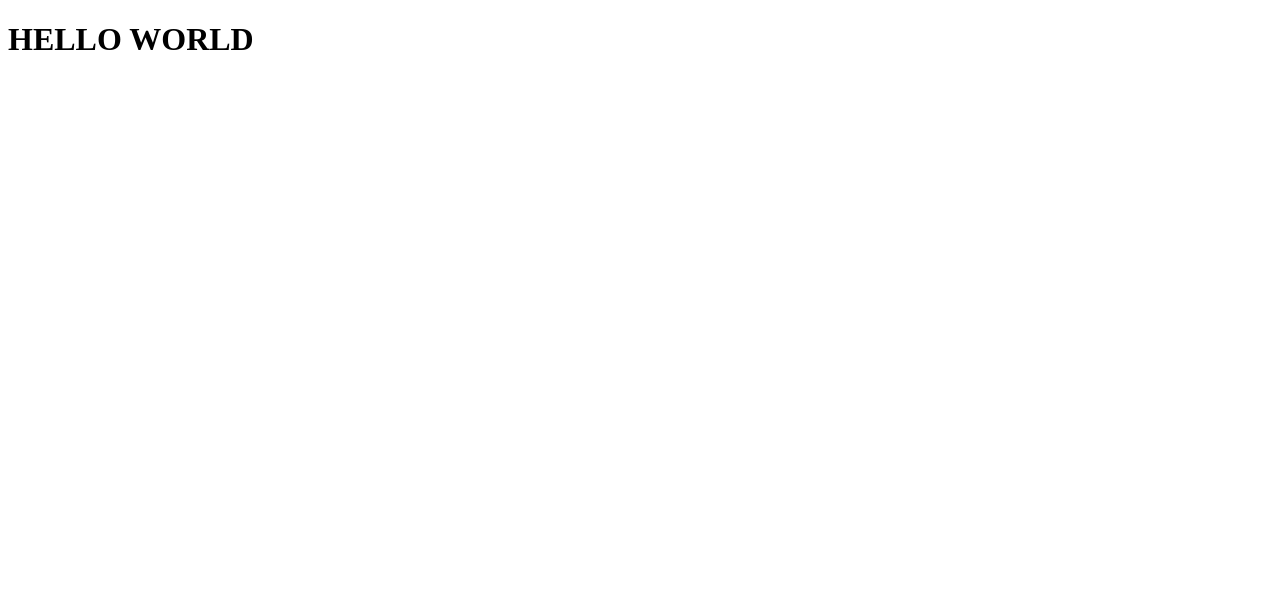
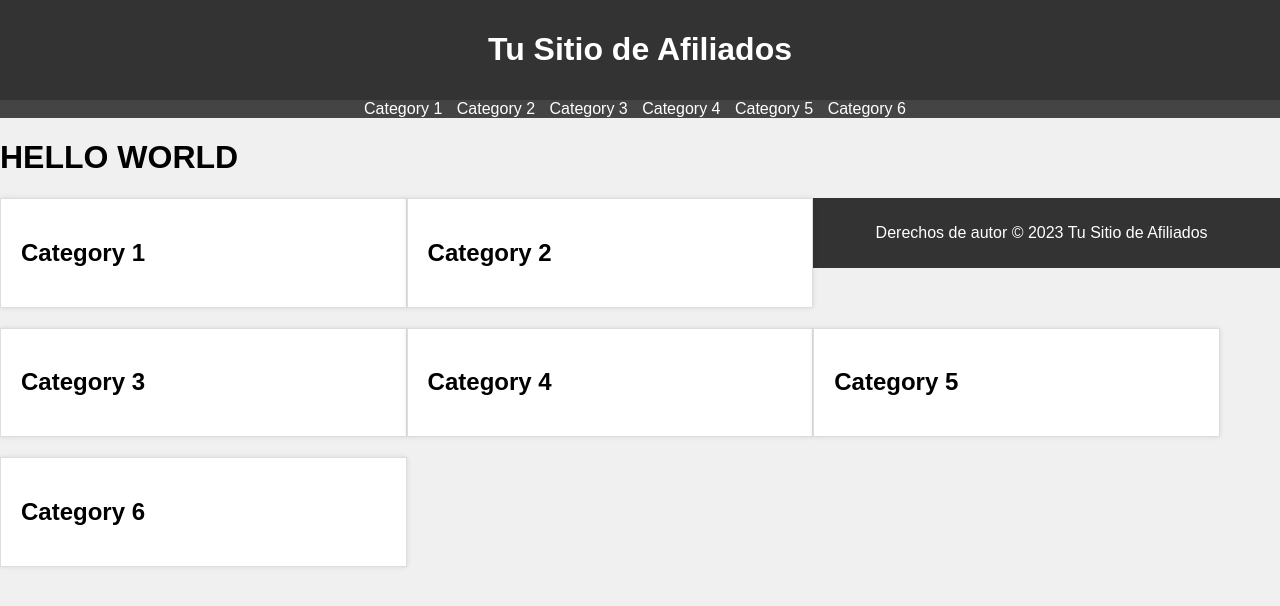
Before and after one commit to LeannDev/auto_nicho, a Django app: page / in a window 1280 px wide. Before the commit the part shown is almost empty. Shown: the top 606 px of the page. Run offline with Django 4.2, Linux system fonts and the light colour scheme.

Commit message:
segundo commit

```diff
--- a/auto_nicho/templates/home.html
+++ b/auto_nicho/templates/home.html
@@ -16,7 +16,39 @@
 {% block twitter_image %}{% endblock %}
 
 {% block css %}
+<link rel="stylesheet" href="{% static 'css/home.css' %}">
 {% endblock %}
 {% block content %}
     <h1>HELLO WORLD</h1>
+
+    <section id="category1" class="category">
+        <h2>Category 1</h2>
+        <!-- Contenido de la Category 1 -->
+    </section>
+
+    <section id="category2" class="category">
+        <h2>Category 2</h2>
+        <!-- Contenido de la Category 2 -->
+    </section>
+
+    <section id="category3" class="category">
+        <h2>Category 3</h2>
+        <!-- Contenido de la Category 3 -->
+    </section>
+
+    <section id="category4" class="category">
+        <h2>Category 4</h2>
+        <!-- Contenido de la Category 4 -->
+    </section>
+
+    <section id="category5" class="category">
+        <h2>Category 5</h2>
+        <!-- Contenido de la Category 5 -->
+    </section>
+
+    <section id="category6" class="category">
+        <h2>Category 6</h2>
+        <!-- Contenido de la Category 6 -->
+    </section>
+
 {% endblock %}
--- a/auto_nicho/templates/layout.html
+++ b/auto_nicho/templates/layout.html
@@ -44,11 +44,18 @@
 <body>
 
     <header>
-
+        <h1>Tu Sitio de Afiliados</h1>
     </header>
 
     <nav>
-
+        <ul>
+            <li><a href="#category1">Category 1</a></li>
+            <li><a href="#category2">Category 2</a></li>
+            <li><a href="#category3">Category 3</a></li>
+            <li><a href="#category4">Category 4</a></li>
+            <li><a href="#category5">Category 5</a></li>
+            <li><a href="#category6">Category 6</a></li>
+        </ul>
     </nav>
 
     <main>
@@ -57,7 +64,7 @@
     </main>
 
     <footer>
-
+        <p>Derechos de autor © 2023 Tu Sitio de Afiliados</p>
     </footer>
 
     <!-- JS -->
--- /dev/null
+++ b/static/css/home.css
@@ -0,0 +1,24 @@
+/* category styles */
+.category {
+    width: calc(33.33% - 20px); /* Aproximadamente 33.33% de ancho con un pequeño espacio entre las categorías */
+    margin-bottom: 20px;
+    background-color: #fff;
+    padding: 20px;
+    border: 1px solid #ddd;
+    box-shadow: 0 0 5px rgba(0, 0, 0, 0.1);
+    float: left;
+    box-sizing: border-box;
+}
+
+/* Limpiar el float para cada tercer elemento (creará una nueva fila) */
+.category:nth-child(3n+1) {
+    clear: left;
+}
+
+/* Estilos adicionales para el pie de página */
+footer {
+    background-color: #333;
+    color: #fff;
+    text-align: center;
+    padding: 10px;
+}
--- a/static/css/main.css
+++ b/static/css/main.css
@@ -0,0 +1,44 @@
+body {
+    font-family: Arial, sans-serif;
+    margin: 0;
+    padding: 0;
+    background-color: #f0f0f0;
+}
+
+header {
+    background-color: #333;
+    color: #fff;
+    text-align: center;
+    padding: 10px;
+}
+
+/* NAV */
+nav ul {
+    list-style-type: none;
+    margin: 0;
+    padding: 0;
+    background-color: #444;
+    text-align: center;
+}
+
+nav ul li {
+    display: inline;
+    margin-right: 10px;
+}
+
+nav ul li a {
+    color: #fff;
+    text-decoration: none;
+}
+
+nav ul li a:hover {
+    text-decoration: underline;
+}
+
+/* FOOTER */
+footer {
+    background-color: #333;
+    color: #fff;
+    text-align: center;
+    padding: 10px;
+}
```
